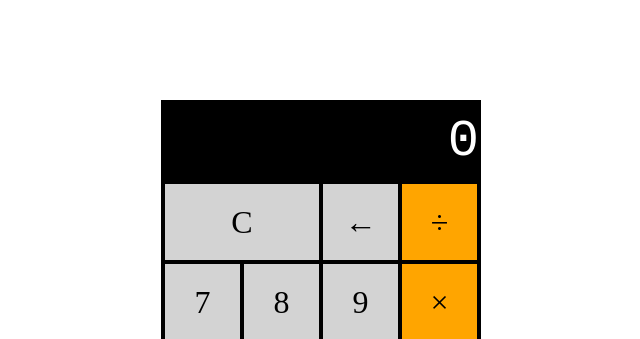
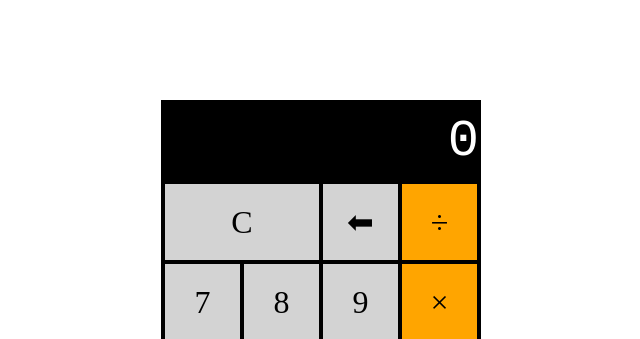
Before and after one commit to gomain/intro-to-web-dev-v2-calculater, a plain HTML site: page index.html in a window 1280 px wide. Shown: the top 339 px of the page, 319-959 px from the left. Drawn offline with Linux system fonts and the light colour scheme.

Commit message:
Change back arrow character.

```diff
--- a/index.html
+++ b/index.html
@@ -12,7 +12,7 @@
       <div class="buttons" >
         <div class="row" >
           <button id="clear">C</button>
-          <button id="back" class="num">←</button>
+          <button id="back" class="num">&#x2b05;</button>
           <button id="divide" class="oper">&divide;</button>
         </div>
         <div class="row">
```
